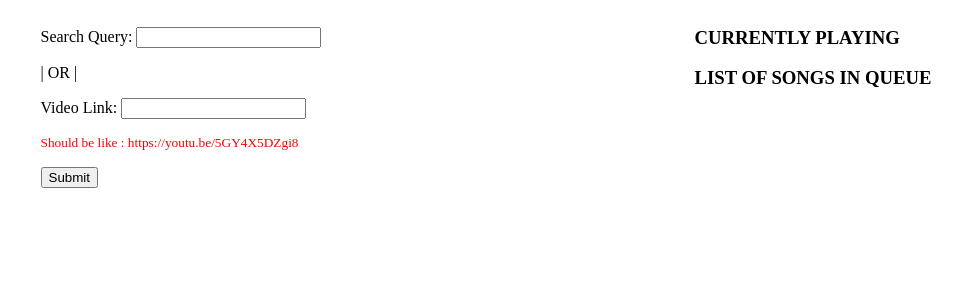
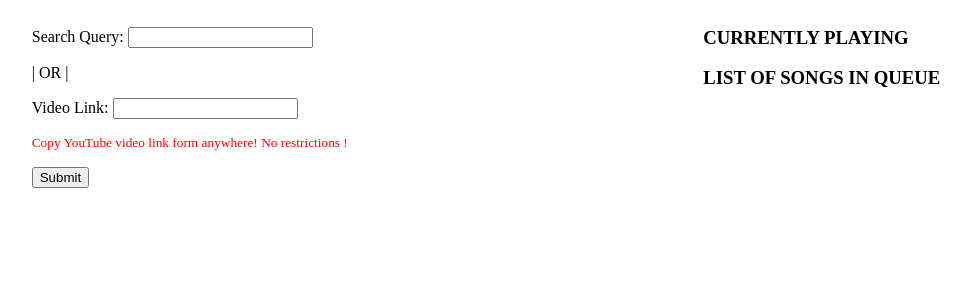
Before and after one commit to ShaileshAdhikari/heroku-youtube-api, a Flask app: template templates/search.html in a window 1280 px wide. Shown: the top 300 px of the page, without its empty margins (154-1125 px from the left). Run offline with Flask 2, Linux system fonts and the light colour scheme; the template is opened without the code that fills it, so the values that code supplies are empty; some libraries are stand-ins or nearby versions.

Commit message:
Added multiple link support

```diff
--- a/app.py
+++ b/app.py
@@ -38,16 +38,18 @@ def search_add():
                                status=res, songl=table_data,
                                playing = playing)
     if request.method == 'POST':
-        vid = request.form['video_url']
-        vurl = request.form['video_link']
+        searchQ = request.form['search']
+        vLink= request.form['vLink']
 
-        if len(vurl) < 10:
-            response = get_search_results(vid) if len(vid) > 3 \
-                else 'Query should have at least 3 words OR Valid video link  !'
+        if (len(searchQ) | len(vLink)) == 0:
+            response = "Please enter 'SEARCH STRING' of 'VIDEO URL' !"
+        elif len(vLink) == 0:
+            response = get_search_results(searchQ) if len(searchQ) > 3 else 'Query should have at least 3 words !'
+        elif len(searchQ) == 0:
+            vId = return_vid(vLink)
+            response = 'Invalid Video Link !' if vId == "INVALID URL" else get_video_name(vId)
         else:
-            VIDEO_ID = vurl.split('/')[-1]
-            response = get_video_name(VIDEO_ID) if (len(VIDEO_ID) > 10) & (len(VIDEO_ID) < 12) \
-                else 'Invalid video link ! '
+            response = "I don't know what happen !"
 
         res = 'Successfully Added Last One !'
         # return redirect(url_for('search_add',response = response))
--- a/templates/search.html
+++ b/templates/search.html
@@ -7,10 +7,10 @@
     <div style="max-width: 50%">
         <h3>{{ status }}</h3>
         <form action="/" method = "POST">
-            <p>Search Query:  <input type = "text" name = "video_url" /></p>
+            <p>Search Query:  <input type = "text" name = "search" /></p>
             <p> | OR | </p>
-            <p>Video Link:  <input type = "text" name = "video_link" /></p>
-            <small style="color: red"> Should be like : https://youtu.be/5GY4X5DZgi8</small>
+            <p>Video Link:  <input type = "text" name = "vLink" /></p>
+            <small style="color: red"> Copy YouTube video link form anywhere! No restrictions ! </small>
             <p><input type = "submit" value = "Submit" /></p>
         </form>
 
--- a/utils.py
+++ b/utils.py
@@ -1,4 +1,6 @@
 import os
+import re
+
 from dotenv import load_dotenv
 from googleapiclient.discovery import build
 
@@ -12,6 +14,20 @@ api_version = "v3"
 reg1 = "(https:\/\/youtu.be\/)[A-Za-z0-9-_]{11}"
 reg2 = "(https:\/\/www.youtube.com\/watch\?v=)[A-Za-z0-9-_]{11}"
 reg3 = "(https:\/\/www.youtube.com\/watch\?v=)[A-Za-z0-9-_]{11}(&ab_channel=)[A-Za-z0-9-_]+"
+
+def return_vid(vURL):
+    p1 = re.compile(reg1)
+    p2 = re.compile(reg2)
+    p3 = re.compile(reg3)
+
+    if p1.match(vURL):
+        return p1.match(vURL)[0].split('/')[-1]
+    elif p2.match(vURL):
+        return p2.match(vURL)[0].split('=')[-1]
+    elif p3.match(vURL):
+        return p3.match(vURL)[0].split('=')[1]
+    else:
+        return "INVALID URL"
 
 def update_data_entry(get_db_connection,sql,task):
     result = False
```
